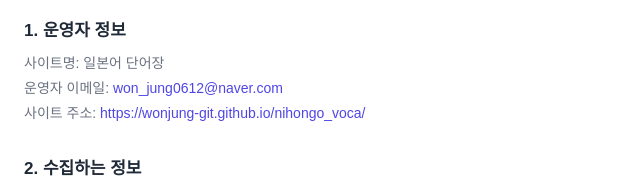
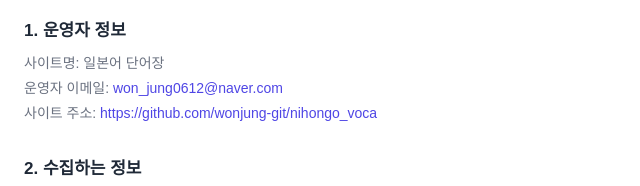
Before and after one commit to wonjung-git/nihongo_voca, a plain HTML site: page privacy.html in a window 1280 px wide. Shown: the part 241-427 px from the top of the page, 305-945 px from the left. Drawn offline with Linux system fonts and the light colour scheme.

Commit message:
github 링크 수정

```diff
--- a/privacy.html
+++ b/privacy.html
@@ -62,7 +62,7 @@ main{flex:1;display:flex;justify-content:center;padding:48px 24px;}
     <p>
       사이트명: 일본어 단어장<br>
       운영자 이메일: <a href="mailto:won_jung0612@naver.com">won_jung0612@naver.com</a><br>
-      사이트 주소: <a href="https://wonjung-git.github.io/nihongo_voca/" target="_blank" rel="noopener">https://wonjung-git.github.io/nihongo_voca/</a>
+      사이트 주소: <a href="https://github.com/wonjung-git/nihongo_voca" target="_blank" rel="noopener">https://github.com/wonjung-git/nihongo_voca</a>
     </p>
 
     <h2>2. 수집하는 정보</h2>
```
